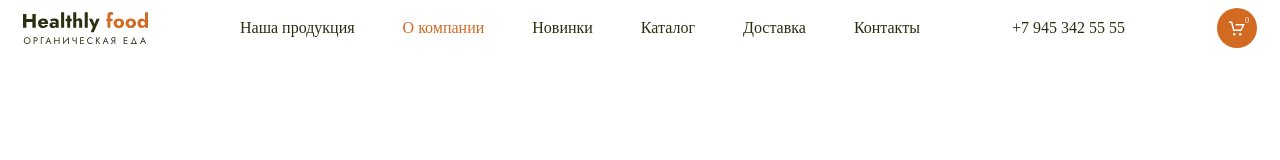
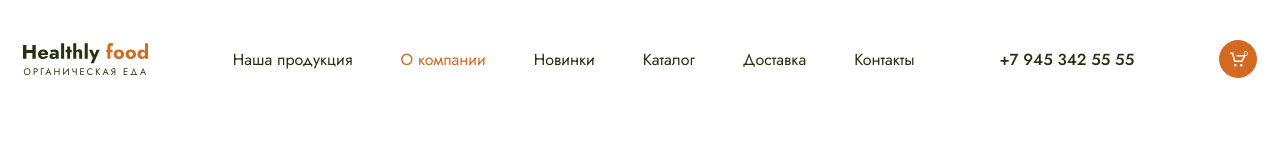
Before and after one commit to panakir/Module02-Shop, a website built with webpack: page src/index.html in a window 1280 px wide. Built offline with nearby package versions, Linux system fonts and the light colour scheme.

Commit message:
add fonts, change carts tag, add styles to cart button

```diff
--- a/src/index.html
+++ b/src/index.html
@@ -33,9 +33,9 @@
                </ul>
            </nav>
            <a href="tel:+79453425555" class="header__tel">+7 945 342 55 55</a>
-           <a href="" class="header__cart">
+           <button href="#" class="header__cart">
                <span class="header__counter">0</span>
-            </a>
+            </button>
        </header>
    </div>
 </body>
--- a/src/styles/main.scss
+++ b/src/styles/main.scss
@@ -1,12 +1,24 @@
-$text: #27300f;
+@import url('https://fonts.googleapis.com/css2?family=Cormorant:ital,wght@0,700;1,700&family=Jost:wght@400;500&display=swap');
+
+$green: #27300f;
 $orange: #d26a22;
 $white: #FFFFFF;
+$font-cormorant: 'Cormorant', serif;
+$font-jost: 'Jost', sans-serif;
 
+html {
+    font-size: 10px;
+}
+body {
+    font-size: 1.6rem;
+    font-family: $font-jost;
+}
 .header {
     max-width: 1440px;
     margin: 0 auto;
     padding-left: 15px;
     padding-right: 15px;
+    margin-top: 4rem;
     display: flex;
     justify-content: space-between;
     align-items: center;
@@ -15,12 +27,12 @@
         list-style-type: none;
         margin: 0;
         padding-left: 0;
-        gap: 48px;
+        gap: 4.8rem;
     }
     &__link {
-        font-size: 16px;
+        font-size: 1.6rem;
         font-weight: 400;
-        color: $text;
+        color: $green;
         text-decoration: none;
         transition: .2s ease;
         &:hover {
@@ -31,9 +43,9 @@
         color: $orange;
     }
     &__tel {
-        font-size: 16px;
+        font-size: 1.6rem;
         font-weight: 500;
-        color: $text;
+        color: $green;
         text-decoration: none;
         transition: .2s ease;
         &:hover {
@@ -44,20 +56,26 @@
         background-image: url(../images/Icons/cart-white.svg);
         background-color: $orange;
         background-repeat: no-repeat;
-        background-size: 16px 17px;
+        background-size: 1.6rem 1.7rem;
         background-position: center center;
-        width: 40px;
-        height: 40px;
+        width: 3.8rem;
+        height: 3.8rem;
         border-radius: 100%;
+        border: 1px solid $orange;
         position: relative;
+        transition: .2s ease;
+        &:hover {
+            background-color: $green;
+            border: 1px solid $green;
+        }
     }
     &__counter {
-        font-size: 8px;
+        font-size: .8rem;
         font-weight: 350;
         color: $white;
         position: absolute;
-        top: 8px;
-        right: 8px;
+        top: .8rem;
+        right: .8rem;
     }
 }
 .logo {
@@ -65,6 +83,6 @@
     background-image: url(../images/logo.svg);
     background-size: cover;
     background-repeat: no-repeat;
-    width: 125px;
-    height: 32px;
+    width: 12.5rem;
+    height: 3.2rem;
 }
```
Also changed, not shown: dist/index.html, dist/styles/main.css.
